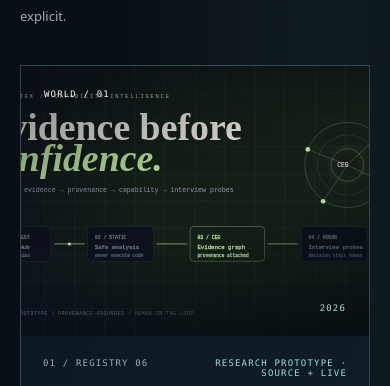
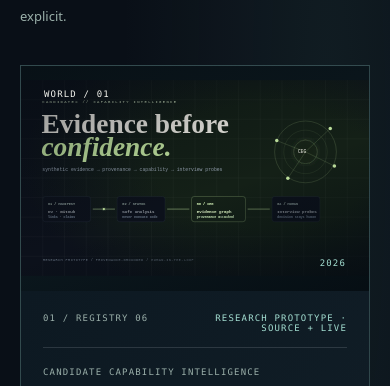
Before and after one commit to yorayriniwnl/Portfolio-Ayush-Roy, a Next.js app: page /projects in a window 390 px wide. Shown: the part 762-1148 px from the top of the page. Built offline with nearby package versions, Linux system fonts and the light colour scheme; no server answers.

Commit message:
fix(visual): preserve full artwork in responsive case-study previews

```diff
--- a/src/styles/signature.css
+++ b/src/styles/signature.css
@@ -23,7 +23,13 @@ body::before { opacity: .13; background-size: 86px 86px; }
 .project-world-list { gap: clamp(22px,3vw,46px); }
 .project-world { grid-template-columns: minmax(270px, .95fr) minmax(0,1.05fr); border-color: var(--yor-outline); background: linear-gradient(120deg,#0c1821,#121f28); transition: border-color .3s ease,transform .3s ease; }
 .project-world:hover { border-color: rgba(164,223,210,.55); transform: translateY(-2px); }
-.project-world__art { min-height: 440px; }
+.project-world__art {
+  min-height: 440px;
+  background-size: contain;
+  background-repeat: no-repeat;
+  background-position: center;
+  background-color: #0b171d;
+}
 .project-world__art::before { background: linear-gradient(160deg,rgba(5,11,16,.5),transparent 56%,rgba(4,11,16,.72)); }
 .project-world__body { padding: clamp(28px,4.5vw,66px); }
 .project-world h3 { font-size: clamp(43px,5.1vw,80px); font-weight: 570; }
@@ -64,7 +70,7 @@ body::before { opacity: .13; background-size: 86px 86px; }
 @media(max-width: 560px) {
   .projects-index-hero h1 { font-size: clamp(54px,12vw,77px); }
   .projects-index-list { padding-top: 70px; }
-  .project-world__art { min-height: 270px; }
+  .project-world__art { min-height: 225px; }
   .project-world h3 { font-size: clamp(40px,11vw,59px); }
   .resume-hero__name { font-size: clamp(56px,15vw,86px); }
   .case-title { line-height: 1; font-size: clamp(44px,10.7vw,65px); }
```
